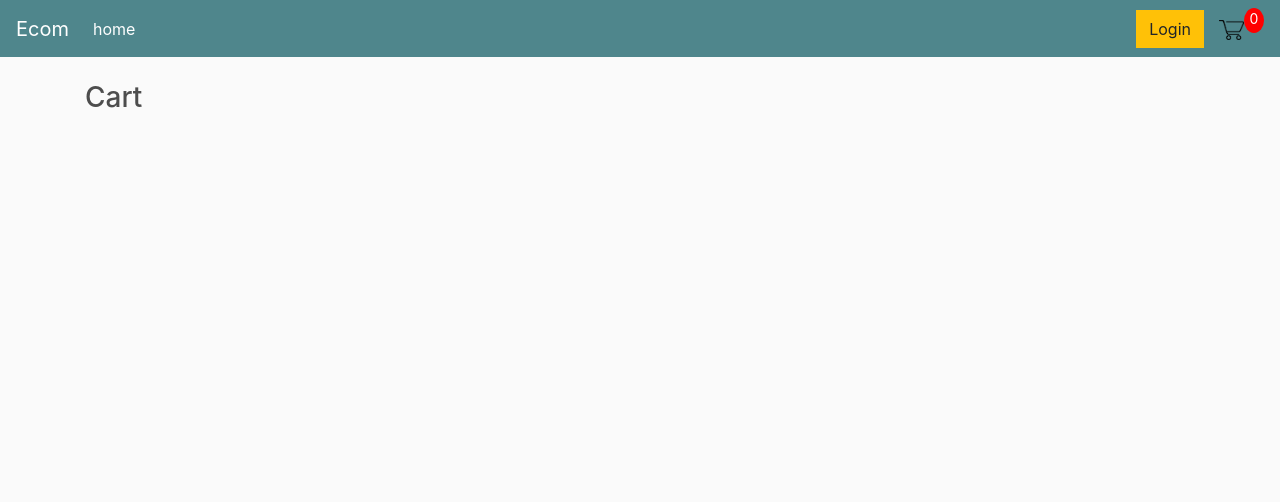
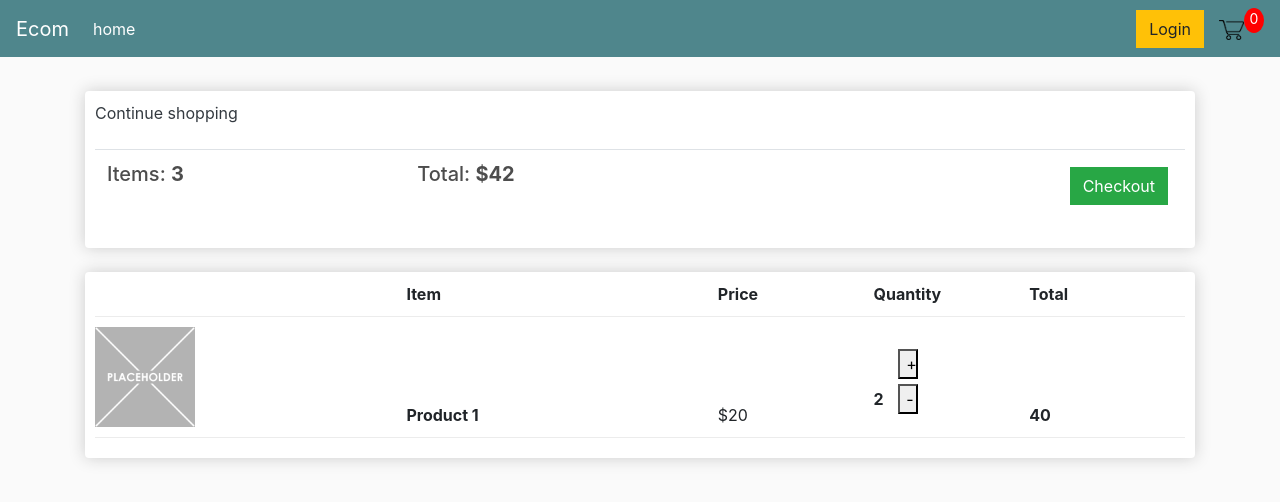
Before and after one commit to Raczek112/Ecommerce, a Django app: page /cart/ in a window 1280 px wide. Shown: the top 502 px of the page. Run offline with Django 4.2, Linux system fonts and the light colour scheme; lists and menus that the app fills with data are empty; some libraries are stand-ins or nearby versions.

Commit message:
Finished cart template

```diff
--- a/webshop/shop/templates/shop/cart.html
+++ b/webshop/shop/templates/shop/cart.html
@@ -2,5 +2,46 @@
 {% load static %}
 
 {% block content %}
-    <h3>Cart</h3>
+    <div class="row">
+        <div class="col-lg-12">
+            <div class="box-element">
+                <a class="btn-outline-dark" href="{% url 'home' %}">Continue shopping</a>
+                <br>
+                <br>
+                <table class="table">
+                    <tr>
+                        <th><h5>Items: <strong>3</strong></h5></th>
+                        <th><h5>Total: <strong>$42</strong></h5></th>
+                        <th>
+                            <a style="float:right; margin: 5px;" class="btn btn-success" href="{% url 'checkout' %}">Checkout</a>
+                        </th>
+                    </tr>
+
+                </table>
+            </div>
+            <br>
+            <div class="box-element">
+                <div class="cart-row">
+                    <div style="flex: 2"></div>
+                    <div style="flex: 2"><strong>Item</strong></div>
+                    <div style="flex: 1"><strong>Price</strong></div>
+                    <div style="flex: 1"><strong>Quantity</strong></div>
+                    <div style="flex: 1"><strong>Total</strong></div>
+                </div>
+                <div class="cart-row">
+                    <div style="flex: 2"><img class="row-image" src="{% static 'images/placeholder.png' %}"></div>
+                    <div style="flex: 2"><strong>Product 1</strong></div>
+                    <div style="flex: 1">$20</div>
+                    <div style="flex: 1">
+                        <p class="quantity">2</p>
+                        <div class="quantity">
+                            <button class="chg-quantity">+</button>
+                            <button class="chg-quantity">-</button>
+                        </div>
+                    </div>
+                    <div style="flex: 1"><strong>40</strong></div>
+            </div>
+
+        </div>
+    </div>
 {% endblock content %}
--- a/webshop/shop/templates/shop/checkout.html
+++ b/webshop/shop/templates/shop/checkout.html
@@ -1,5 +1,5 @@
 {% extends 'shop/base.html' %}
 {% load static %}
 {% block content %}
-    <h3>Checkout</h3>
+
 {% endblock content %}
--- a/webshop/static/css/main.css
+++ b/webshop/static/css/main.css
@@ -82,7 +82,7 @@ h1,h2,h3,h4,h5,h6{
 }
 
 .chg-quantity{
-	width: 12px;
+	width: 20px;
 	cursor: pointer;
 	display: block;
 	margin-top: 5px;
```
